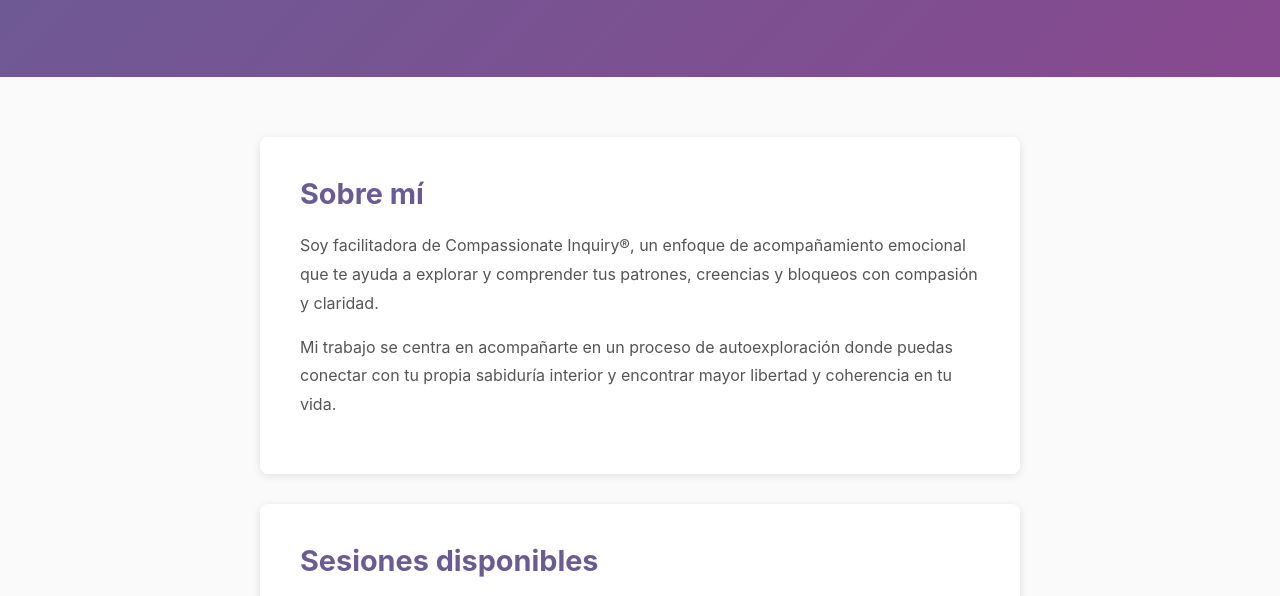
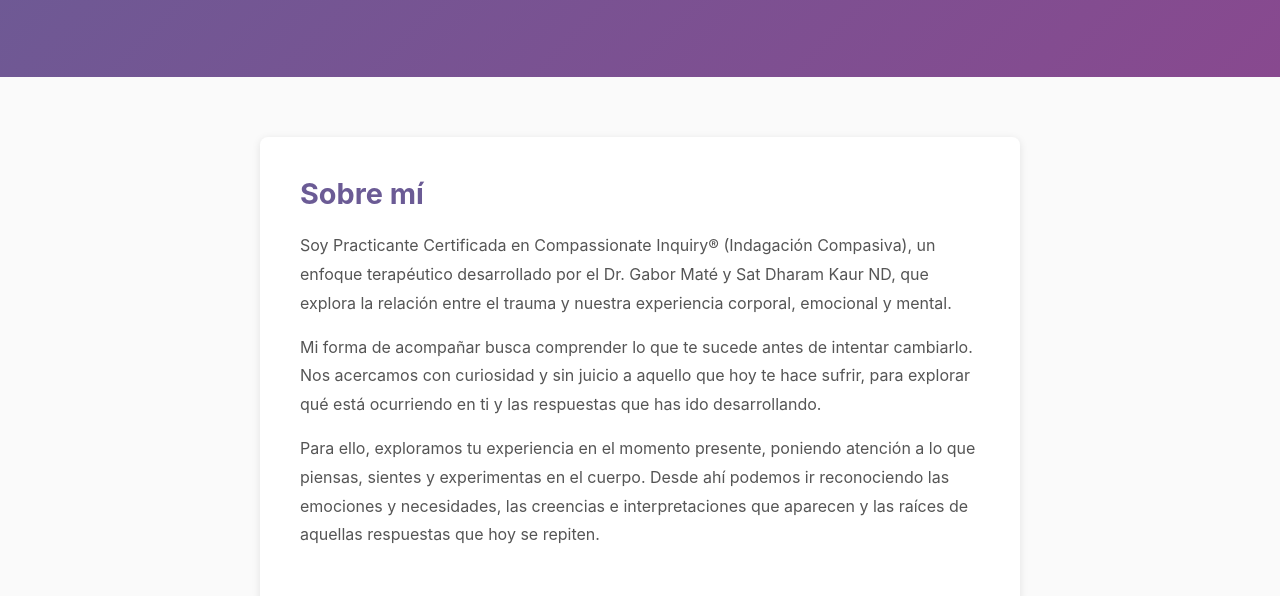
Before and after one commit to Paqui3/Paqui-Negocio, a plain HTML site: page index.html in a window 1280 px wide. Shown: the part 172-768 px from the top of the page. Drawn offline with Linux system fonts and the light colour scheme.

Commit message:
Actualizar descripción con credenciales y enfoque de Compassionate Inquiry

```diff
--- a/index.html
+++ b/index.html
@@ -275,8 +275,11 @@
         <!-- Sobre mí -->
         <section>
             <h2>Sobre mí</h2>
-            <p>Soy facilitadora de Compassionate Inquiry®, un enfoque de acompañamiento emocional que te ayuda a explorar y comprender tus patrones, creencias y bloqueos con compasión y claridad.</p>
-            <p>Mi trabajo se centra en acompañarte en un proceso de autoexploración donde puedas conectar con tu propia sabiduría interior y encontrar mayor libertad y coherencia en tu vida.</p>
+            <p>Soy Practicante Certificada en Compassionate Inquiry® (Indagación Compasiva), un enfoque terapéutico desarrollado por el Dr. Gabor Maté y Sat Dharam Kaur ND, que explora la relación entre el trauma y nuestra experiencia corporal, emocional y mental.</p>
+
+            <p>Mi forma de acompañar busca comprender lo que te sucede antes de intentar cambiarlo. Nos acercamos con curiosidad y sin juicio a aquello que hoy te hace sufrir, para explorar qué está ocurriendo en ti y las respuestas que has ido desarrollando.</p>
+
+            <p>Para ello, exploramos tu experiencia en el momento presente, poniendo atención a lo que piensas, sientes y experimentas en el cuerpo. Desde ahí podemos ir reconociendo las emociones y necesidades, las creencias e interpretaciones que aparecen y las raíces de aquellas respuestas que hoy se repiten.</p>
         </section>
 
         <!-- Oferta de sesiones -->
```
